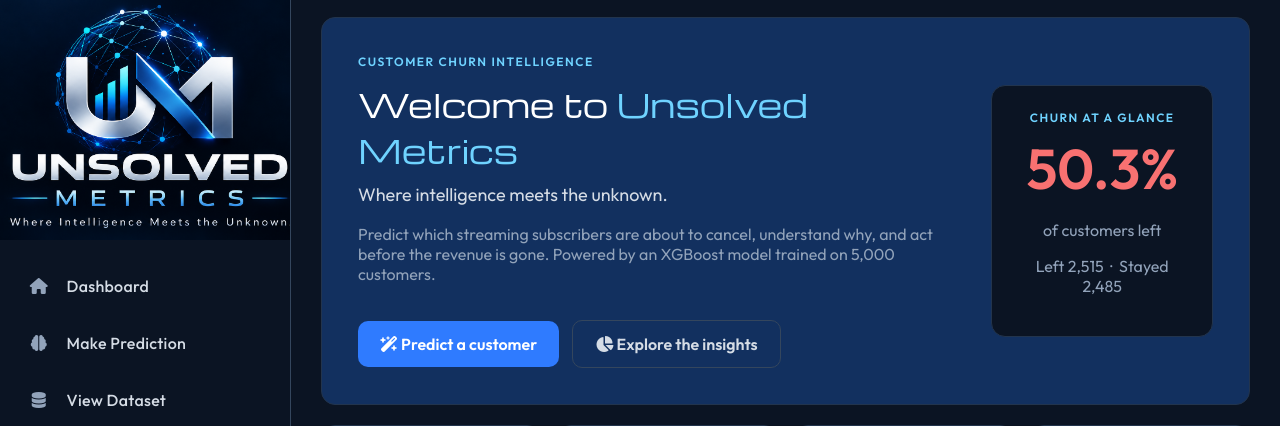
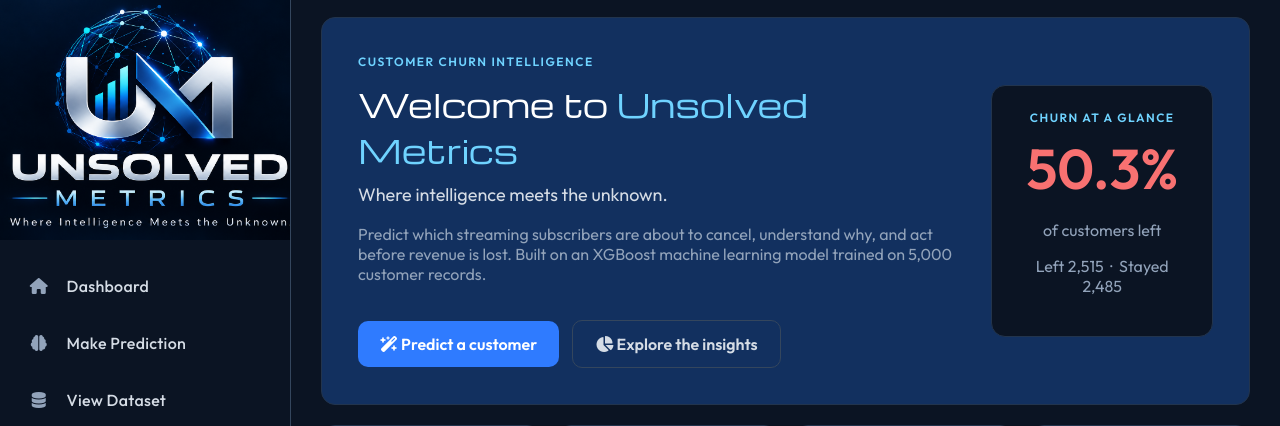
Before and after one commit to gayathriilangovan369/Web-Flask, a Flask app: page / in a window 1280 px wide. Shown: the part 13-439 px from the top of the page. Run offline with Flask 3, Linux system fonts and the light colour scheme; parts of the project's set-up code (start-up, migrations or seed data) failed here and were passed over.

Commit message:
Refine customer churn prediction description
Updated the description of customer churn intelligence to enhance clarity and detail.

```diff
--- a/templates/index.html
+++ b/templates/index.html
@@ -373,8 +373,7 @@
                     <h1>Welcome to <span class="blue-word">Unsolved Metrics</span></h1>
                     <p class="tagline">Where intelligence meets the unknown.</p>
                     <p class="grey-text">
-                        Predict which streaming subscribers are about to cancel, understand why,
-                        and act before the revenue is gone. Powered by an XGBoost model trained on 5,000 customers.
+                        Predict which streaming subscribers are about to cancel, understand why, and act before revenue is lost. Built on an XGBoost machine learning model trained on 5,000 customer records.
                     </p>
                     <br>
                     <a class="button" href="{{ url_for('predict') }}"><i class="fa-solid fa-wand-magic-sparkles"></i> Predict a customer</a>
```
